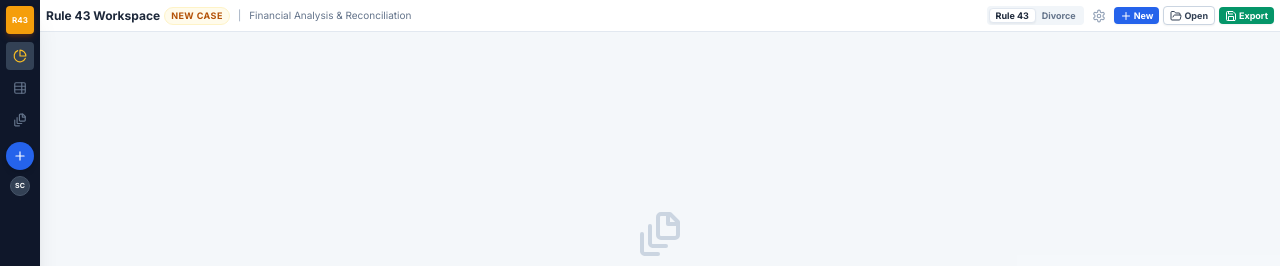
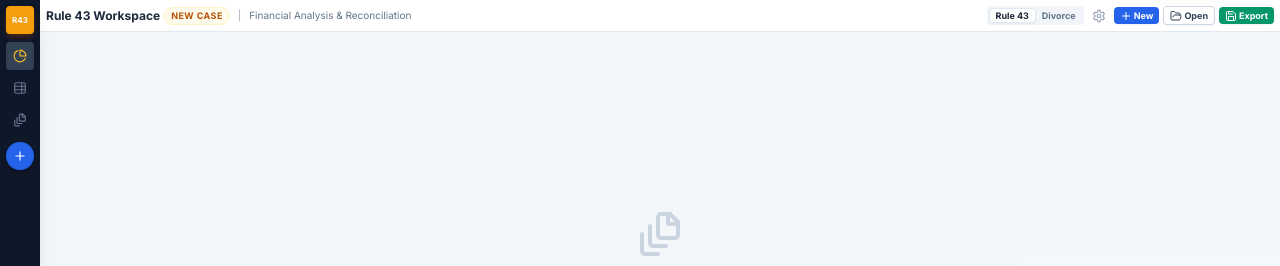
Before and after one commit to Sarakael78/43Mockup, a React (Vite) app: page / in a window 1280 px wide. Shown: the top 266 px of the page. Built offline with nearby package versions, Linux system fonts and the light colour scheme.

Commit message:
Remove SC from sidebar

```diff
--- a/src/components/NavSidebar.jsx
+++ b/src/components/NavSidebar.jsx
@@ -24,9 +24,6 @@ const NavSidebar = ({ view, setView, onAddEvidence }) => (
       >
         <Plus size={14} />
       </button>
-      <div className="w-5 h-5 rounded-full bg-slate-700 border border-slate-600 flex items-center justify-center text-[7px] text-white font-bold">
-        SC
-      </div>
     </div>
   </nav>
 );
```
